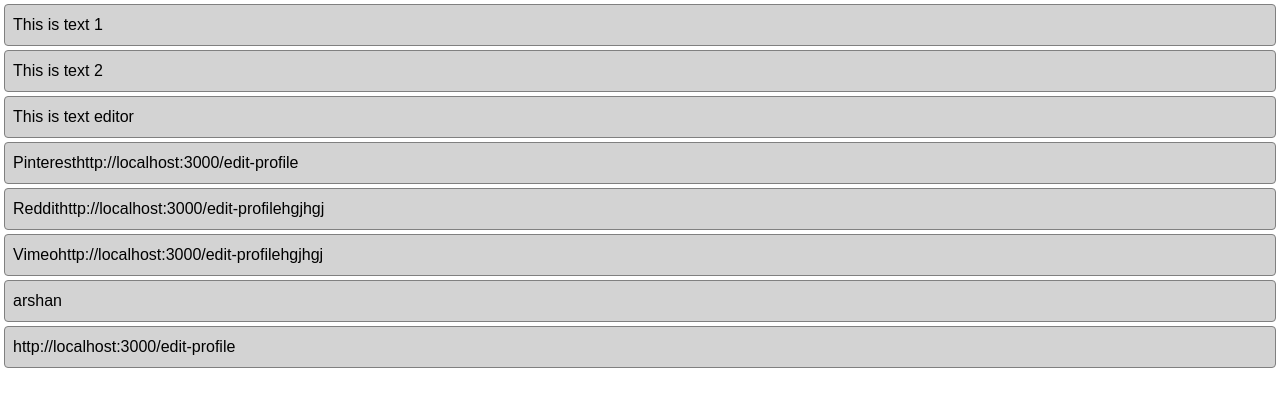
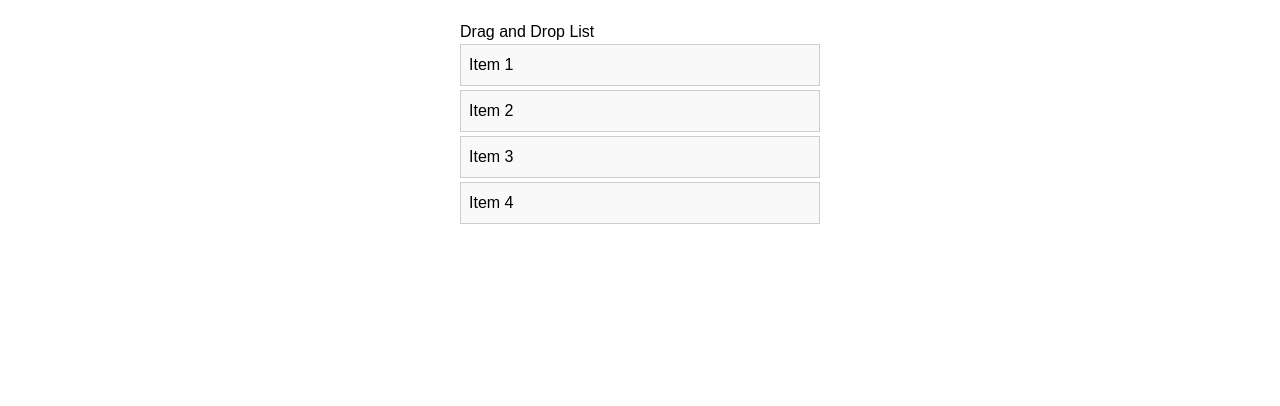
Before and after one commit to arfan4-dev/DnD-project, a React (Vite) app: page / in a window 1280 px wide. Shown: the top 406 px of the page. Built offline with nearby package versions, Linux system fonts and the light colour scheme.

Commit message:
object drag

```diff
--- a/src/App.jsx
+++ b/src/App.jsx
@@ -1,117 +1,64 @@
 import React, { useEffect, useState } from 'react';
 import { DndContext, closestCenter } from '@dnd-kit/core';
-import { SortableContext, useSortable, arrayMove } from '@dnd-kit/sortable';
+import { arrayMove, SortableContext, useSortable, verticalListSortingStrategy } from '@dnd-kit/sortable';
 import { CSS } from '@dnd-kit/utilities';
 
-const DraggableItem = ({ id, children }) => {
+const SortableItem = ({ id, name, handleClick }) => {
   const { attributes, listeners, setNodeRef, transform, transition } = useSortable({ id });
+
   const style = {
     transform: CSS.Transform.toString(transform),
     transition,
     padding: '8px',
-    margin: '4px',
-    background: 'lightgray',
-    border: '1px solid gray',
-    borderRadius: '4px',
-    cursor: 'grab',
+    border: '1px solid #ccc',
+    marginBottom: '4px',
+    cursor: 'pointer',
+    backgroundColor: '#f9f9f9',
   };
+
   return (
-    <div ref={setNodeRef} style={style} {...attributes} {...listeners}>
-      {children}
+    <div ref={setNodeRef} style={style} {...attributes} {...listeners} onClick={() => handleClick(id)}>
+      {name}
     </div>
   );
 };
 
 const App = () => {
-  const [items, setItems] = useState([
-    {
-      type: "text",
-      innerText: "<p class=\"blockquote\">This is text 1</p>",
-      _id: "66acdcf2a01fbc87c82ce637"
-    },
-    {
-      type: "text",
-      innerText: "<p class=\"blockquote\">This is text 2</p>",
-      _id: "66acdcf2a01fbc87c82cee17"
-    },
-    {
-      type: "text",
-      innerText: "<p class=\"blockquote\">This is text editor</p>",
-      _id: "66acdcf2a01fbc87c82cee37"
-    },
-    {
-      type: "social",
-      link: "http://localhost:3000/edit-profile",
-      name: "Pinterest",
-      _id: "66acd996a01fbc87c82cedc8"
-    },
-    {
-      type: "social",
-      link: "http://localhost:3000/edit-profilehgjhgj",
-      name: "Reddit",
-      _id: "66acd996a01fbc87c82cedc9"
-    },
-    {
-      type: "social",
-      link: "http://localhost:3000/edit-profilehgjhgj",
-      name: "Vimeo",
-      _id: "66ace90bf6fa46410f956703"
-    },
-    {
-      type: "username",
-      value: "arshan",
-      _id: "66ace90bf6fa46410f9536703"
-    },
-    {
-      type: "link",
-      value: "http://localhost:3000/edit-profile",
-      _id: "66ace90bf6fa46410f2956703"
-    },
-    {
-      type: "general",
-      _id: "66acacd4b1c4660d6791346e",
-      companyId: "66a738407ea7dadd23344551",
-      selectedTemplate: 1
-    }
-  ]);
+  const [items, setItems] = useState({
+    key1: 'Item 1',
+    key2: 'Item 2',
+    key3: 'Item 3',
+    key4: 'Item 4',
+  });
 
   const handleDragEnd = (event) => {
     const { active, over } = event;
-
     if (active.id !== over.id) {
-      const activeIndex = items.findIndex(item => item._id === active.id);
-      const overIndex = items.findIndex(item => item._id === over.id);
-
-      const updatedItems = arrayMove(items, activeIndex, overIndex);
-      setItems(updatedItems);
+      const oldIndex = Object.keys(items).indexOf(active.id);
+      const newIndex = Object.keys(items).indexOf(over.id);
+      const newItems = arrayMove(Object.entries(items), oldIndex, newIndex);
+      setItems(Object.fromEntries(newItems));
     }
   };
 
+  const handleItemClick = (id) => {
+    console.log('Clicked item ID:', id);
+  };
+
   useEffect(() => {
-    console.log(items);
+    console.log('Items:', items);
   }, [items]);
-
   return (
-    <DndContext collisionDetection={closestCenter} onDragEnd={handleDragEnd}>
-      <SortableContext items={items.filter(item => item.type !== "general").map(item => item._id)}>
-        {items
-          .filter(item => item.type !== "general")
-          .map((item) => (
-            <DraggableItem key={item._id} id={item._id}>
-              {item.type === "text" ? (
-                <div dangerouslySetInnerHTML={{ __html: item.innerText }} />
-              ) : item.type === "social" ? (
-                <div className="flex items-center gap-2">
-                  <span>{item.name}</span>
-                  <a href={item.link} target="_blank" rel="noopener noreferrer">{item.link}</a>
-                </div>
-              ) : (
-                <div>{item.value}</div>
-              )}
-            </DraggableItem>
+    <div style={{ padding: '20px', maxWidth: '400px', margin: '0 auto' }}>
+      <h1>Drag and Drop List</h1>
+      <DndContext collisionDetection={closestCenter} onDragEnd={handleDragEnd}>
+        <SortableContext items={Object.keys(items)} strategy={verticalListSortingStrategy}>
+          {Object.keys(items).map((key) => (
+            <SortableItem key={key} id={key} name={items[key]} handleClick={handleItemClick} />
           ))}
-      </SortableContext>
-    </DndContext>
+        </SortableContext>
+      </DndContext>
+    </div>
   );
 };
 
```
